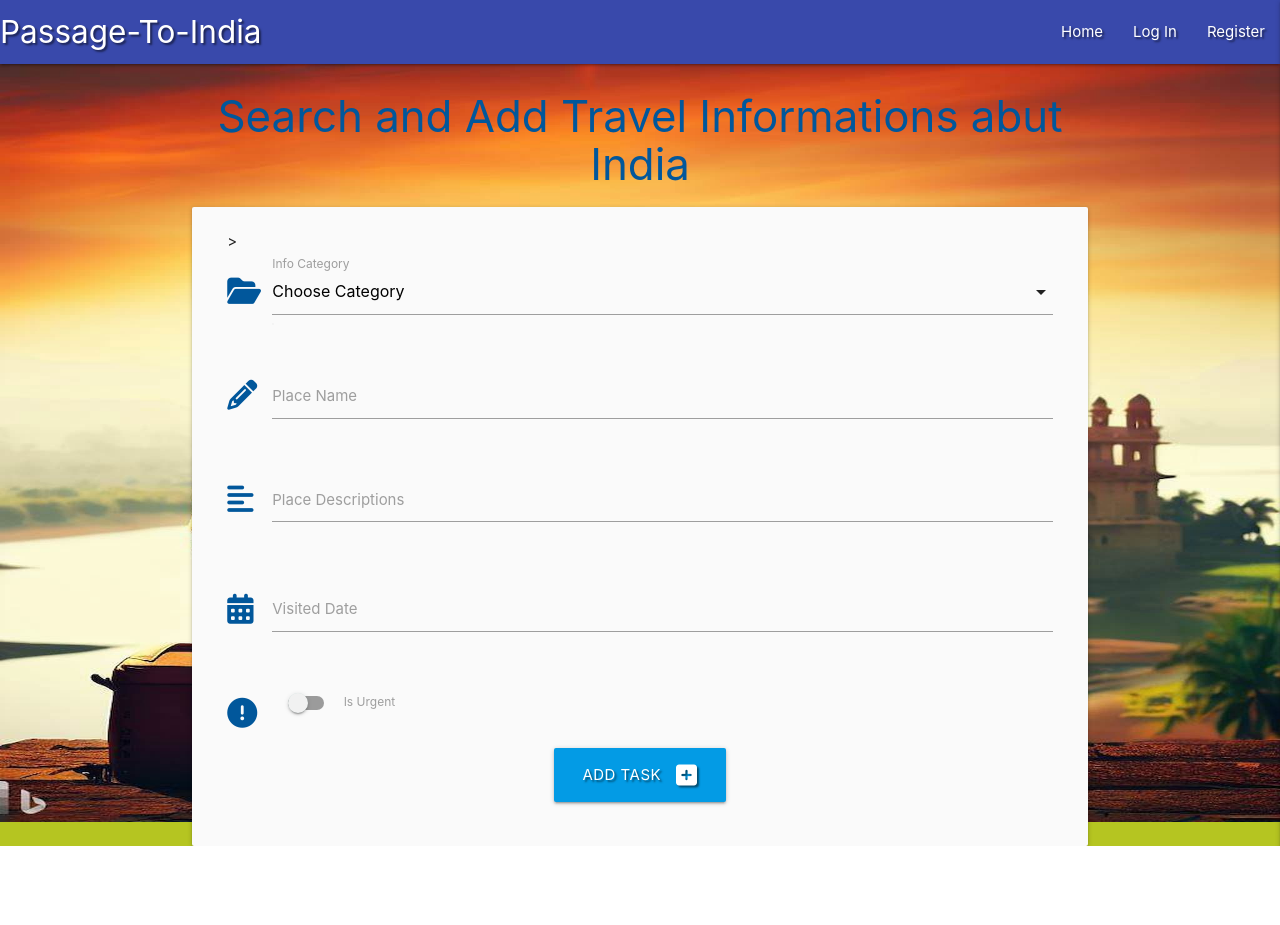
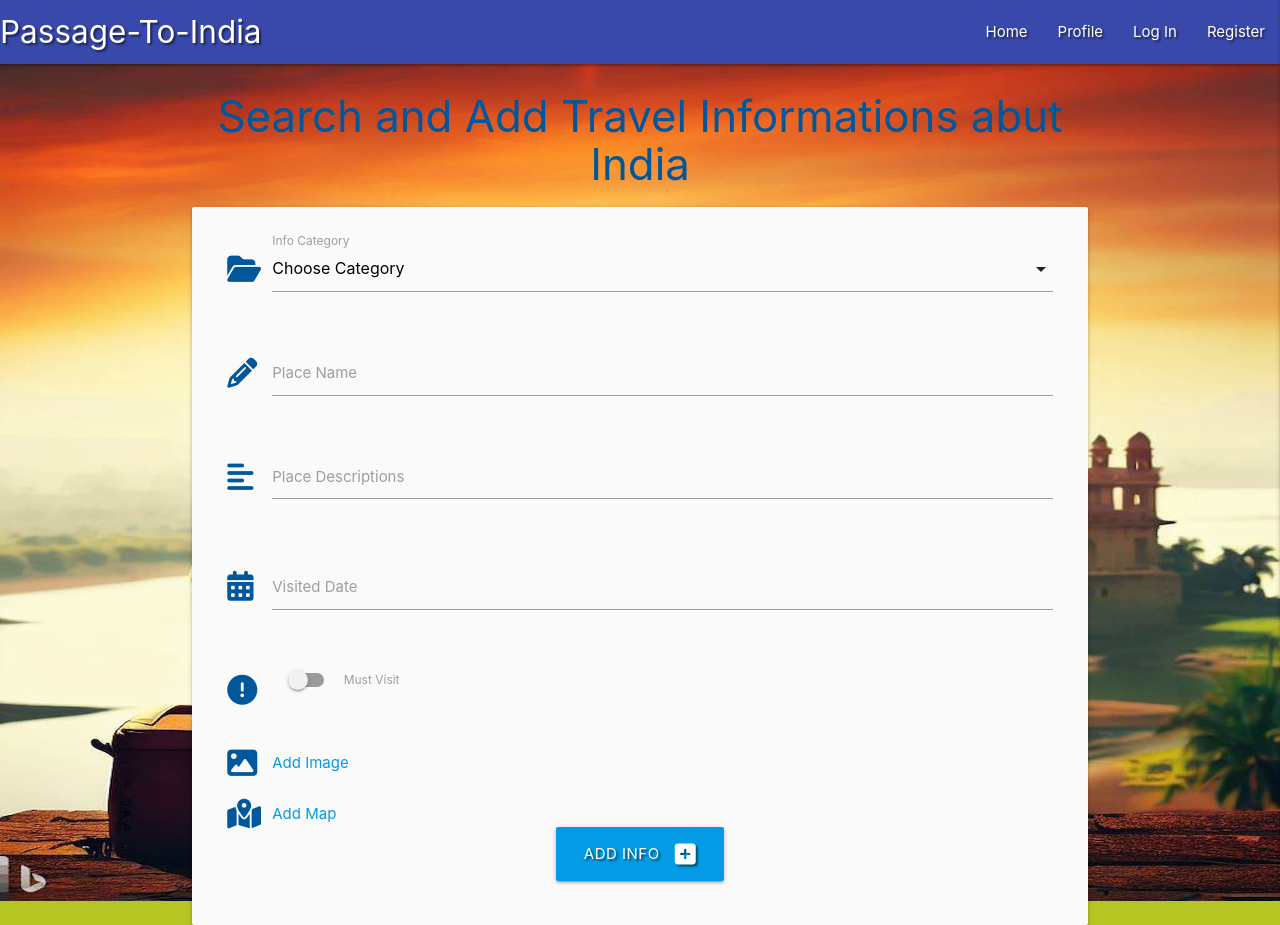
Before and after one commit to Killol14/Passage-To-India, a Flask app: page /add_task in a window 1280 px wide. Before the commit the page ends 846 px from the top, so only its background shows below. Run offline with Flask 2, Linux system fonts and the light colour scheme; data that the repository does not hold is empty; some libraries are stand-ins or nearby versions.

Commit message:
this will commit added images and map function in to add place page

```diff
--- a/app.py
+++ b/app.py
@@ -124,14 +124,53 @@ def add_task():
             "due_date": request.form.get("due_date"),
             "created_by": session["user"]
         }
+
+
         mongo.db.tasks.insert_one(task)
         flash("Task Successfully Added")
         return redirect(url_for("get_tasks"))
 
     categories = mongo.db.categories.find().sort("category_name", 1)
     return render_template("add_task.html", categories=categories)
+#------------------------------------------------------
+@app.route('/add-image', methods=['GET', 'POST'])
+def add_image():
+    if request.method == 'POST':
+        # Save the image to the database
+        image = request.files['image']
+        images.insert_one({"filename": image.filename, "data": image.read()})
+        return redirect(url_for('dashboard'))
+    else:
+        return render_template('add_image.html')
 
 
+def upload_image():
+    if request.method == 'POST':
+        # Get the uploaded image file
+        image = request.files['image']
+
+        # Store the image in MongoDB
+        image_data = image.read()
+        mongo.db.images.insert_one({'image': image_data}).inserted_id
+
+        # Display a success message
+        return 'Image uploaded with ID: ' + str(image_id)
+    else:
+        # Display the image upload form
+        return render_template("add_task.html", categories=categories)
+
+
+@app.route('/add-map', methods=['GET', 'POST'])
+def add_map():
+    if request.method == 'POST':
+        # Save the map coordinates to the database
+        lat = request.form['lat']
+        lng = request.form['lng']
+        maps.insert_one({"lat": lat, "lng": lng})
+        return redirect(url_for('dashboard'))
+    else:
+        return render_template('add_map.html')
+#----------------------------------------------------
 @app.route("/edit_task/<task_id>", methods=["GET", "POST"])
 def edit_task(task_id):
     if request.method == "POST":
@@ -144,6 +183,7 @@ def edit_task(task_id):
             "due_date": request.form.get("due_date"),
             "created_by": session["user"]
         }
+
         mongo.db.tasks.update({"_id": ObjectId(task_id)}, submit)
         flash("Task Successfully Updated")
 
--- a/templates/add_task.html
+++ b/templates/add_task.html
@@ -6,7 +6,7 @@
 
 
     <div class="row card-panel grey lighten-5">
-        <form class="col s12" method="POST" action="{{ url_for('add_task') }}">>
+        <form class="col s12" method="POST" action="{{ url_for('add_task') }}">
 			<div class="row">
 				<div class="input-field col s12">
                     <i class="fas fa-folder-open prefix light-blue-text text-darken-4"></i>
@@ -33,6 +33,7 @@
                     <textarea id="task_description" name="task_description" minlength="2"
                         maxlength="200" class="materialize-textarea validate" required></textarea>
                     <label for="task_description">Place Descriptions</label>
+
                 </div>
             </div>
             <div class="row">
@@ -43,23 +44,40 @@
                 </div>
             </div>
 
-			<div class="row">
+            <div class="row">
 				<div class="input-field col s12">
 					<div class="switch">
                         <i class="fas fa-exclamation-circle prefix light-blue-text text-darken-4"></i>
 						<label for="is_urgent">
                             <input type="checkbox" id="is_urgent" name="is_urgent">
                             <span class="lever"></span>
-                            Is Urgent
+                            Must Visit
                         </label>
 					</div>
 				</div>
 			</div>
+
+            <div class="row">
+                <div class="input-field col s12">
+                    <i class="fa-solid fa-image prefix light-blue-text text-darken-4"></i>
+                    <label for="add_image"><a href="{{ url_for('add_image') }}">Add Image</a></label>
+                </div>
+            </div>
+
+
+            <div class="row">
+                <div class="input-field col s12">
+                    <i class="fa-solid fa-map-location-dot prefix light-blue-text text-darken-4"></i>
+                    <label for="add_map"><a href="{{ url_for('add_map') }}">Add Map</a></label>
+                </div>
+            </div>
+
+
             <!-- submit button -->
             <div class="row">
                 <div class="col s12 center-align">
                     <button type="submit" class="btn-large light-blue darken-1 text-shadow">
-                        Add Task <i class="fas fa-plus-square right"></i>
+                        Add Info <i class="fas fa-plus-square right"></i>
                     </button>
                 </div>
             </div>
--- a/templates/base.html
+++ b/templates/base.html
@@ -31,8 +31,8 @@
 				<a href="#" data-target="mobile-demo" class="sidenav-trigger right"><i class="fas fa-bars"></i></a>
 				<ul class="right hide-on-med-and-down">
                     <li><a href="{{ url_for('get_tasks') }}">Home</a></li>
+                    <li><a href="{{ url_for('profile', username=session['user']) }}">Profile</a></li>
                     {% if session.user %}
-                        <li><a href="{{ url_for('profile', username=session['user']) }}">Profile</a></li>
                         <li><a href="{{ url_for('add_task') }}">Add Places</a></li>
                     {% if session.user|lower == "KillolSevak"|lower %}
                         <li><a href="{{ url_for('get_categories') }}">Manage Categories</a></li>
```
Also changed, not shown: templates/add_image.html (added, +20 -0 lines), templates/add_map.html (added, +7 -0 lines), templates/edit_task.html (+18 -1 lines).
